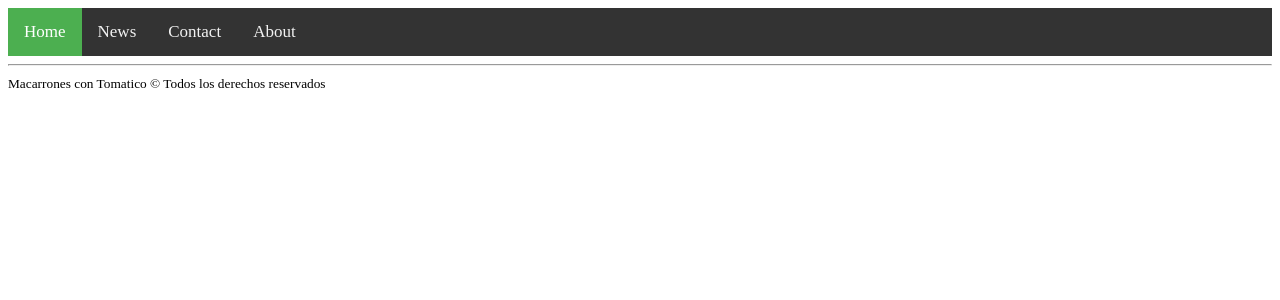
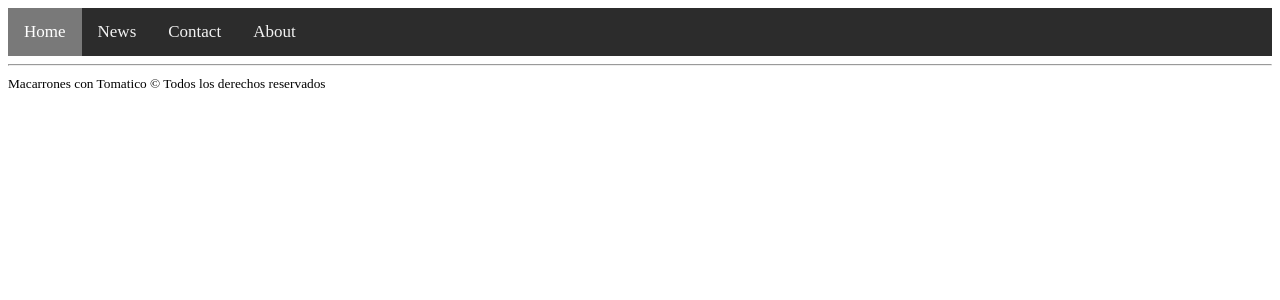
Before and after one commit to Ni-c0de-mus/MacarronesConTomatico, a Django app: template macarrones/templates/base.html in a window 1280 px wide. Shown: the top 300 px of the page. Run offline with Django 3.2, Linux system fonts and the light colour scheme; the template is opened without the code that fills it, so the values that code supplies are empty.

Commit message:
Change CSS colors

```diff
--- a/macarrones/static/css/navigationMenu.css
+++ b/macarrones/static/css/navigationMenu.css
@@ -1,6 +1,7 @@
 /* Add a black background color to the top navigation */
 .topnav {
-  background-color: #333;
+  /*background-color: #333;*/
+  background-color: #2c2c2c;
   overflow: hidden;
 }
 
@@ -18,12 +19,14 @@
 /* Change the color of links on hover */
 .topnav a:hover {
   background-color: #ddd;
-  color: black;
+  /*color: black;*/
+  color: #2c2c2c;
 }
 
 /* Add an active class to highlight the current page */
 .topnav a.active {
-  background-color: #4CAF50;
+  /*background-color: #4CAF50;*/
+  background-color: #797979;
   color: white;
 }
 
```
